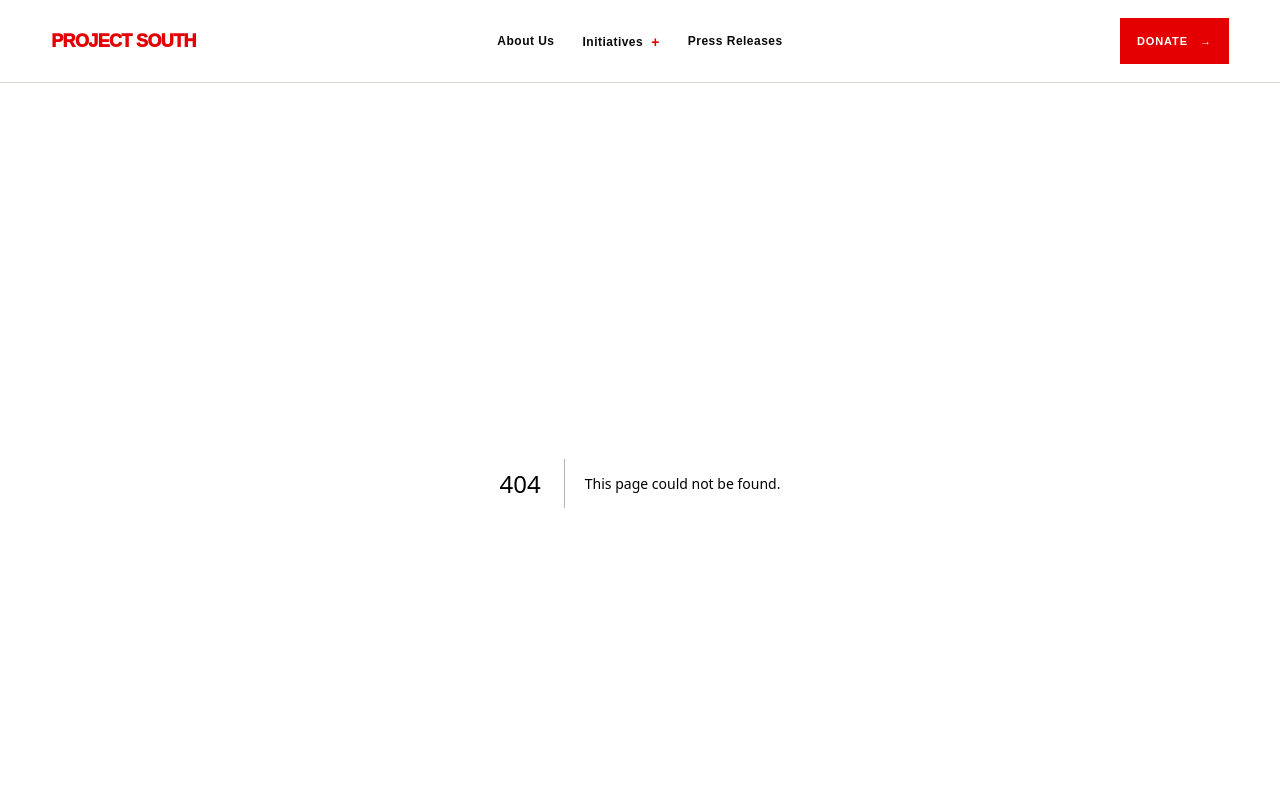
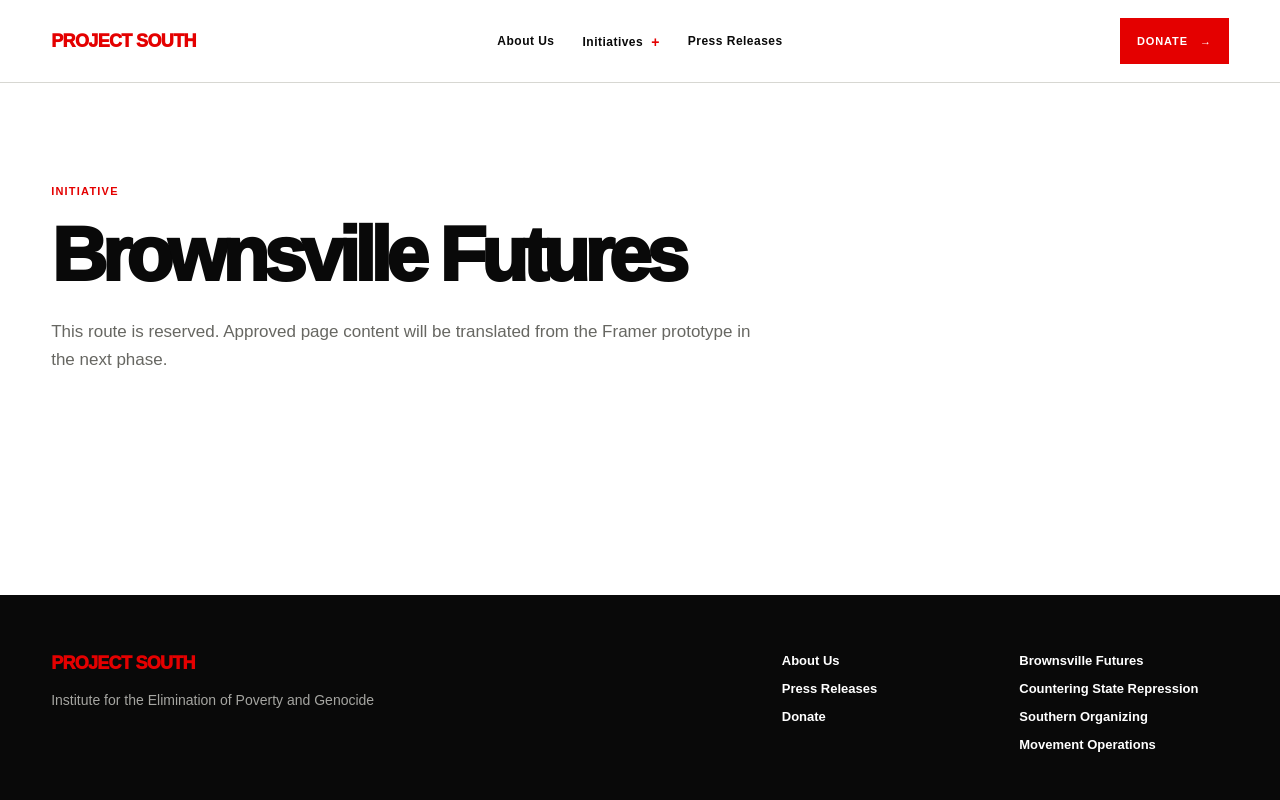
Before and after one commit to SolSabaliEnt/project-south-website, a Next.js app: page /initiatives/brownsville-futures in a window 1280 px wide. Before the commit this address had no page. Shown: the top 800 px of the page. Built offline with nearby package versions, Linux system fonts and the light colour scheme.

Commit message:
Reserve Brownsville Futures route

```diff
--- /dev/null
+++ b/src/app/initiatives/brownsville-futures/page.tsx
@@ -0,0 +1,10 @@
+import { FoundationPlaceholder } from "@/components/ui/FoundationPlaceholder";
+
+export default function BrownsvilleFuturesPage() {
+  return (
+    <FoundationPlaceholder
+      label="Initiative"
+      title="Brownsville Futures"
+    />
+  );
+}
```
